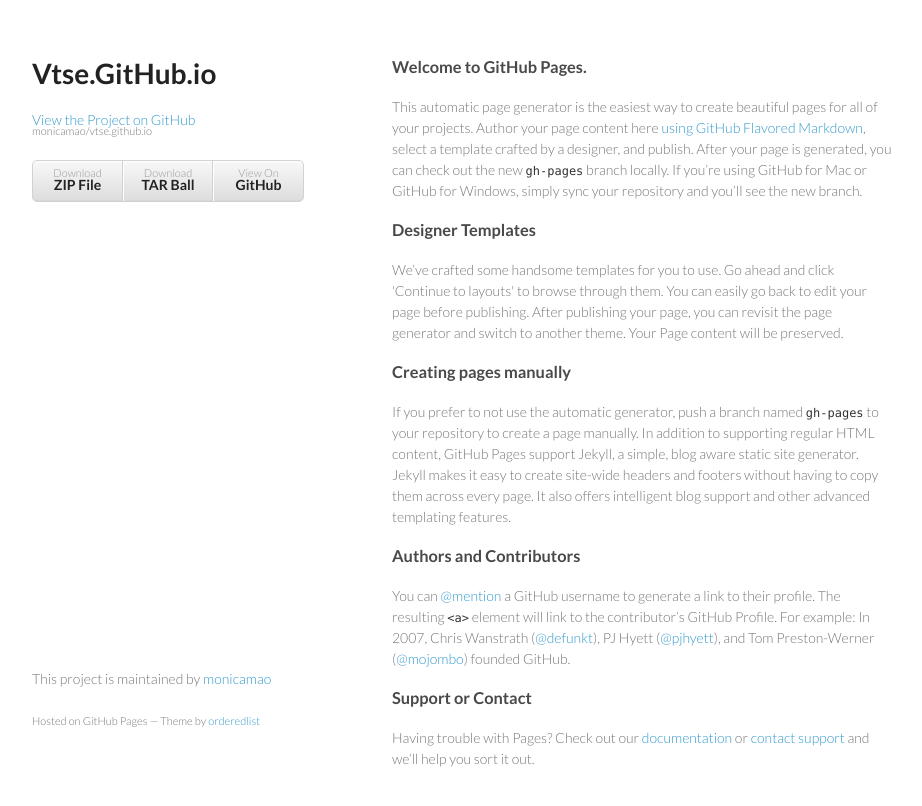
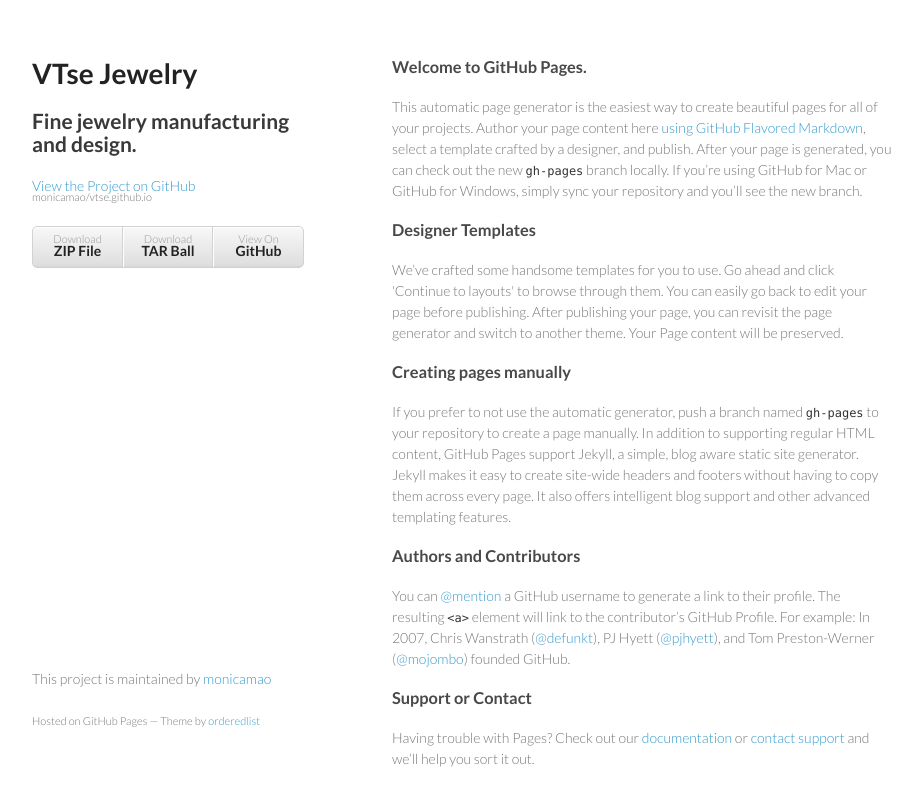
Before and after one commit to monicamao/vtse.github.io, a plain HTML site: page index.html in a window 1280 px wide. Shown: the whole page, without its empty margins (178-1100 px from the left). Drawn offline with Linux system fonts and the light colour scheme.

Commit message:
Added new title and description

```diff
--- a/index.html
+++ b/index.html
@@ -15,7 +15,8 @@
   <body>
     <div class="wrapper">
       <header>
-        <h1>Vtse.GitHub.io</h1>
+        <h1>VTse Jewelry</h1>
+        <h2>Fine jewelry manufacturing and design.</h2></h2>
         <p></p>
 
         <p class="view"><a href="https://github.com/monicamao/vtse.github.io">View the Project on GitHub <small>monicamao/vtse.github.io</small></a></p>
```
